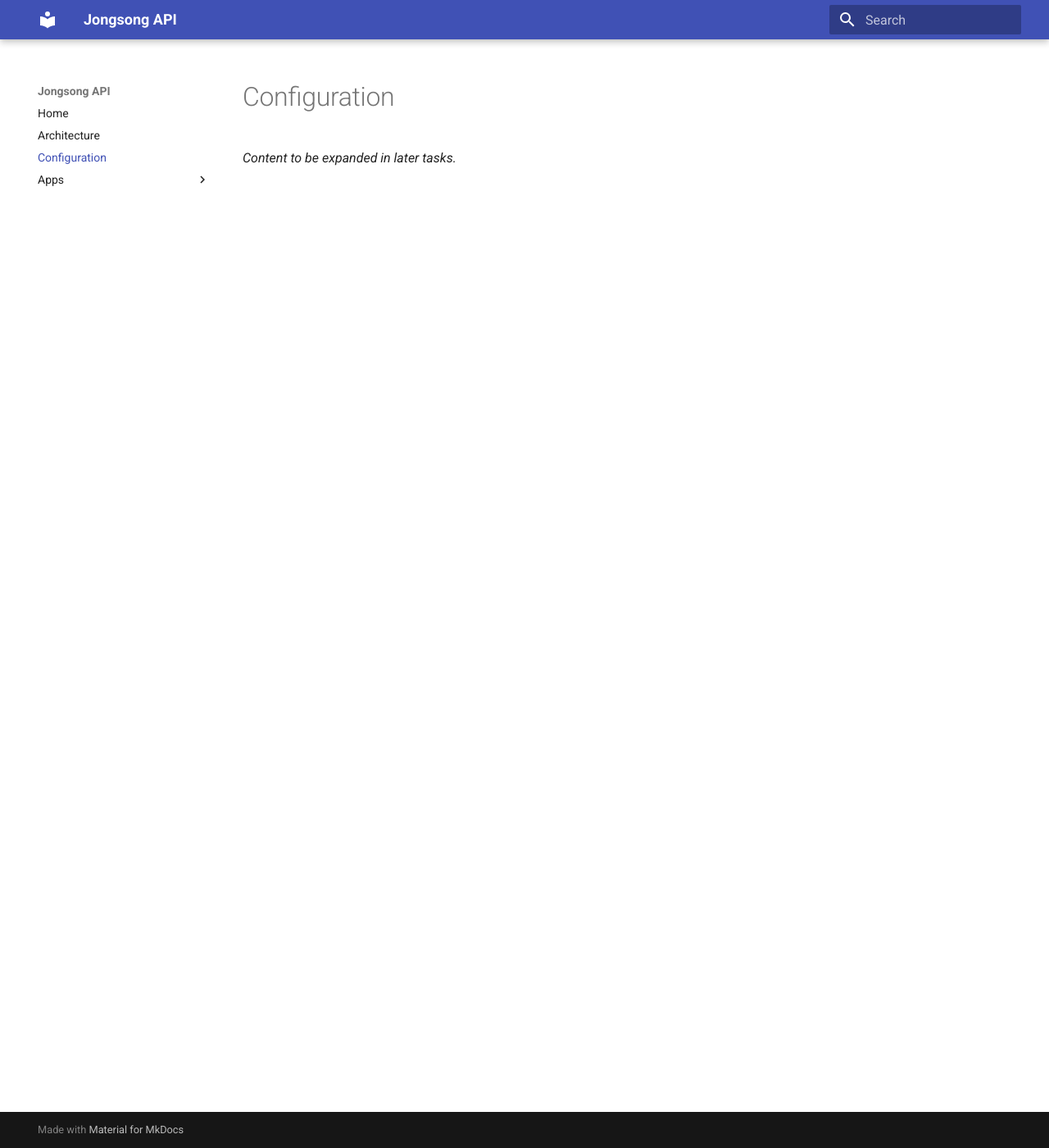
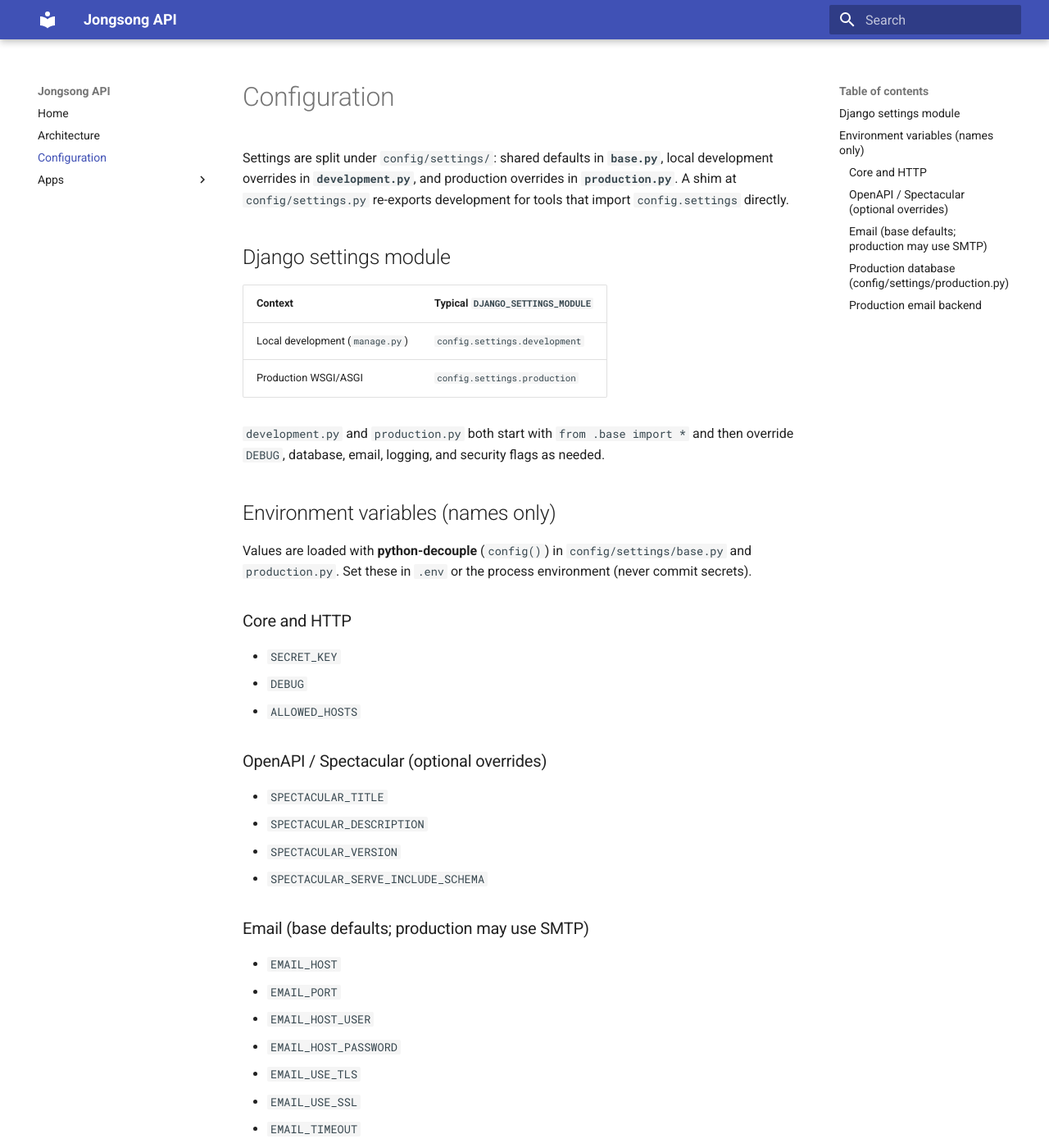
Before and after one commit to kshittiz101/jongsong_api, an MkDocs documentation site: the page built from docs/configuration.md, in a window 1280 px wide and 1400 px high. Shown: the whole window at 82% size. Built offline with MkDocs 1.6.1 and Material for MkDocs 9.7.7, drawn with Linux system fonts in a browser that asks for light colours; some of the changed text lies outside the part shown.

Commit message:
docs(01-01): document architecture and configuration
- Describe apps/, common/, config/ layering and /api/v1/ wiring
- Document settings split and key environment variable names

Made-with: Cursor

```diff
--- a/docs/configuration.md
+++ b/docs/configuration.md
@@ -1,3 +1,55 @@
 # Configuration
 
-_Content to be expanded in later tasks._
+Settings are split under `config/settings/`: shared defaults in **`base.py`**, local development overrides in **`development.py`**, and production overrides in **`production.py`**. A shim at `config/settings.py` re-exports development for tools that import `config.settings` directly.
+
+## Django settings module
+
+| Context | Typical `DJANGO_SETTINGS_MODULE` |
+|---------|----------------------------------|
+| Local development (`manage.py`) | `config.settings.development` |
+| Production WSGI/ASGI | `config.settings.production` |
+
+`development.py` and `production.py` both start with `from .base import *` and then override `DEBUG`, database, email, logging, and security flags as needed.
+
+## Environment variables (names only)
+
+Values are loaded with **python-decouple** (`config()`) in `config/settings/base.py` and `production.py`. Set these in `.env` or the process environment (never commit secrets).
+
+### Core and HTTP
+
+- `SECRET_KEY`
+- `DEBUG`
+- `ALLOWED_HOSTS`
+
+### OpenAPI / Spectacular (optional overrides)
+
+- `SPECTACULAR_TITLE`
+- `SPECTACULAR_DESCRIPTION`
+- `SPECTACULAR_VERSION`
+- `SPECTACULAR_SERVE_INCLUDE_SCHEMA`
+
+### Email (base defaults; production may use SMTP)
+
+- `EMAIL_HOST`
+- `EMAIL_PORT`
+- `EMAIL_HOST_USER`
+- `EMAIL_HOST_PASSWORD`
+- `EMAIL_USE_TLS`
+- `EMAIL_USE_SSL`
+- `EMAIL_TIMEOUT`
+- `DEFAULT_FROM_EMAIL`
+- `SERVER_EMAIL`
+
+### Production database (`config/settings/production.py`)
+
+- `DB_NAME`
+- `DB_USER`
+- `DB_PASSWORD`
+- `DB_HOST` (optional, default in code)
+- `DB_PORT` (optional, default in code)
+
+### Production email backend
+
+- `EMAIL_BACKEND` (optional; defaults to SMTP backend in code)
+
+Development uses SQLite (`development.py`) and console email; production uses PostgreSQL and stricter cookie/HTTPS settings. Adjust `INSTALLED_APPS`, `REST_FRAMEWORK`, `SIMPLE_JWT`, and `SPECTACULAR_SETTINGS` in `config/settings/base.py` when changing global API behavior.
```
Also changed, not shown: docs/architecture.md (+53 -1 lines).
